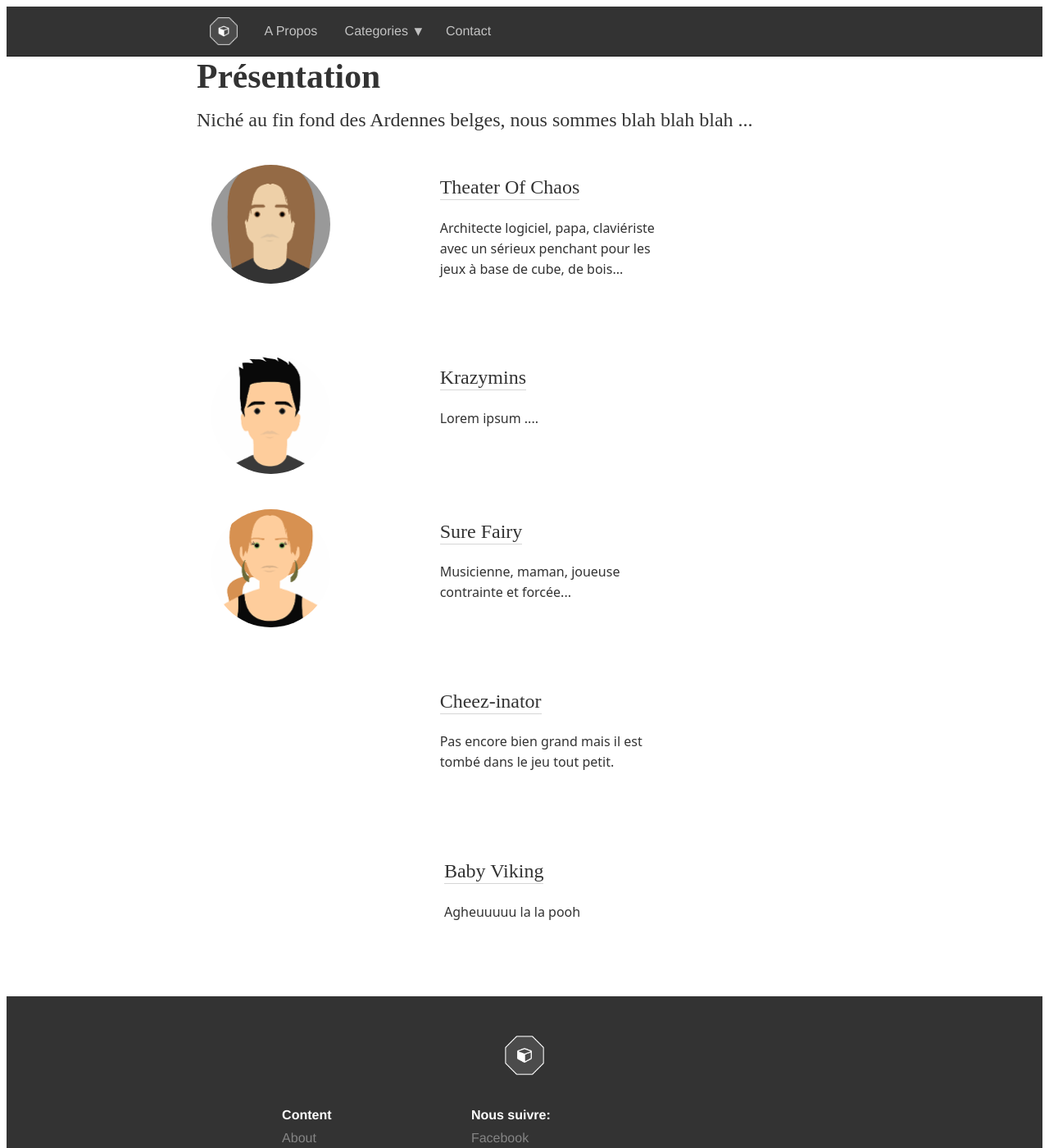
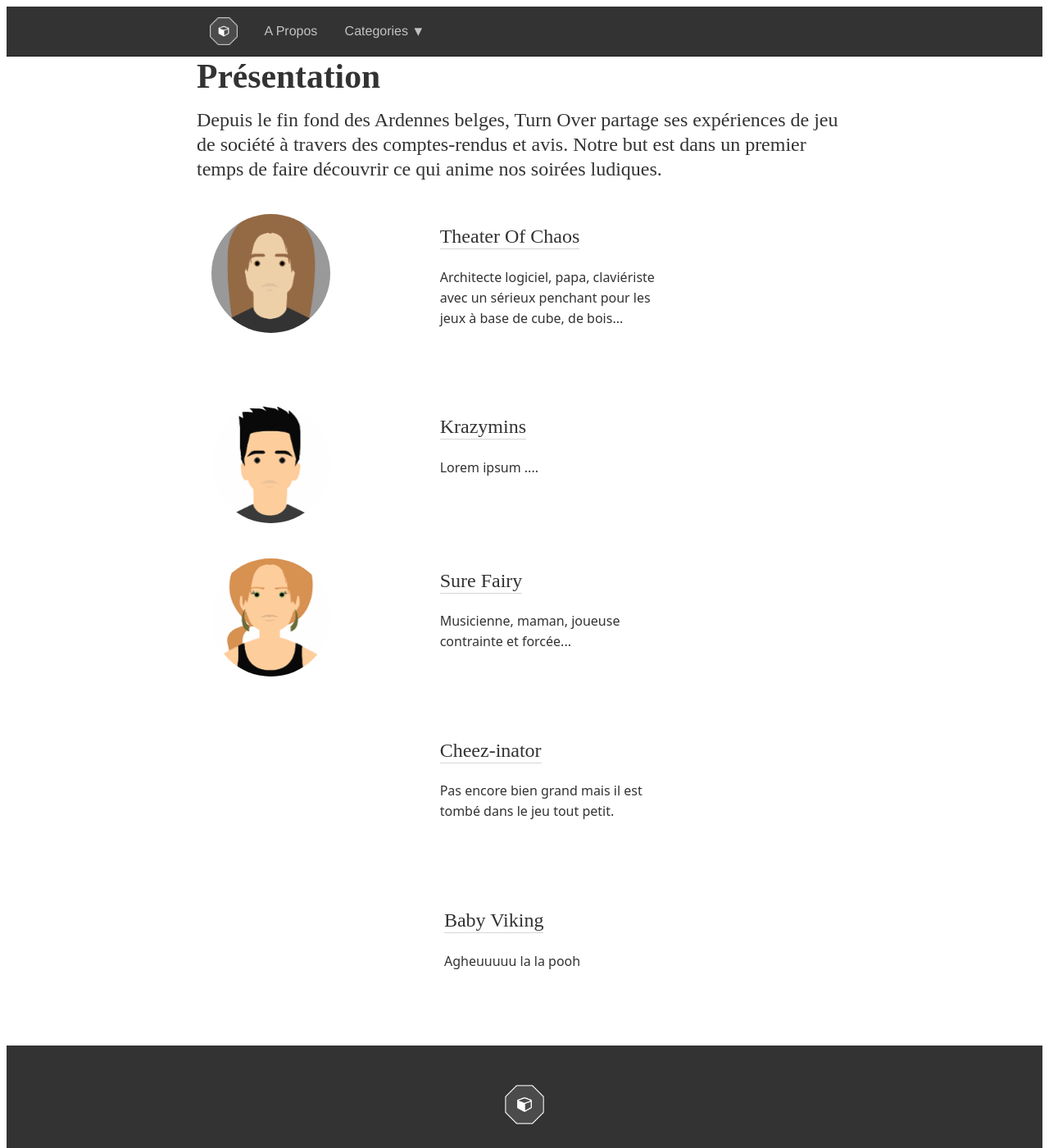
Before and after one commit to turn-over/turn-over, a Jekyll site: the page built from bloggers/index.html, in a window 1280 px wide and 1400 px high. Shown: the whole window at 82% size. Built offline with Jekyll 4.4.1, drawn with Linux system fonts in a browser that asks for light colours; nearby versions of some CDN libraries; library files that are not in the unit come from our copies.

Commit message:
Some more clean up

```diff
--- a/_includes/footer.html
+++ b/_includes/footer.html
@@ -3,15 +3,10 @@
     <img src="/assets/img/turn-over-logo.png" alt="Logo image">
   </div>
   <div class="footer-links">
-    <ul>
-      <li><h3>Content</h3></li>
-      <li><a href="javascript:void(0)">About</a></li>
-      <li><a href="javascript:void(0)">Contact</a></li>
-    </ul>
+
     <ul>
       <li><h3>Nous suivre:</h3></li>
       <li><a href="javascript:void(0)">Facebook</a></li>
-      <li><a href="javascript:void(0)">Twitter</a></li>
       <li><a href="javascript:void(0)">YouTube</a></li>
     </ul>
   </div>
--- a/_includes/header.html
+++ b/_includes/header.html
@@ -26,7 +26,7 @@
           </ul>
         </li>
 
-        <li class="nav-link"><a href="javascript:void(0)">Contact</a></li>
+
 
       </ul>
     </nav>
--- a/bloggers/index.html
+++ b/bloggers/index.html
@@ -3,7 +3,9 @@
 ---
 <article class="type-system-traditional">
 <h1>Présentation</h1>
-<h2>Niché au fin fond des Ardennes belges, nous sommes blah blah blah ...</h2>
+<h2>Depuis le fin fond des Ardennes belges, Turn Over partage ses expériences de jeu de société à travers des comptes-rendus et avis.
+Notre but est dans un premier temps de faire découvrir ce qui anime nos soirées ludiques.</h2>
+
 <div class="bloggers">
 
   {% for author in site.data.authors.list %}
```
